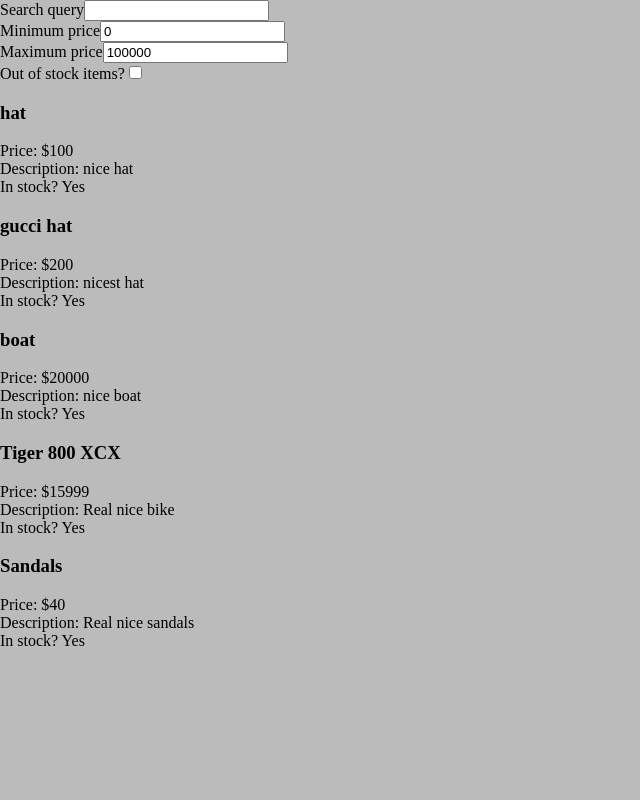
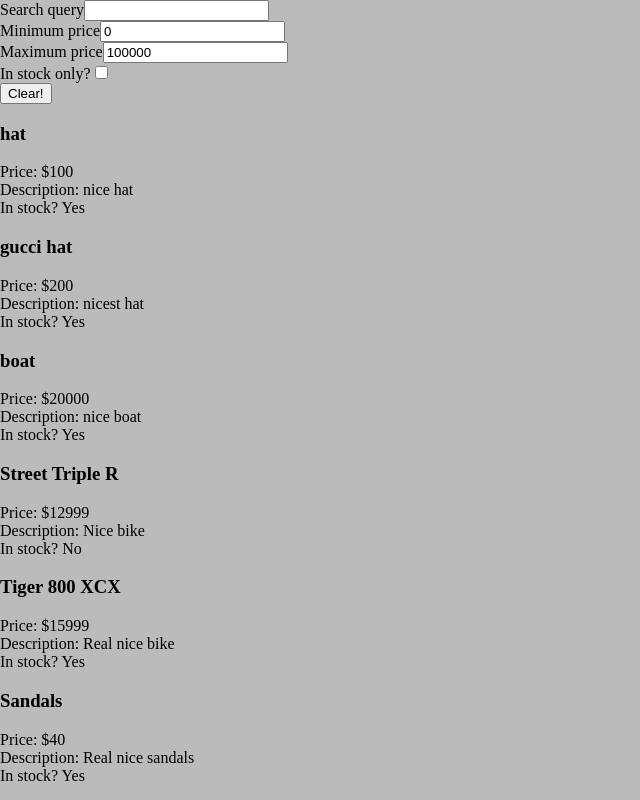
Before and after one commit to superturboryan/SearchField-React-Redux, a React app: page / in a window 1280 px wide. Shown: the whole page, without its empty margins (0-640 px from the left). Built offline with nearby package versions, Linux system fonts and the light colour scheme.

Commit message:
Add clear button to reset fields. Add handler to dispatch action to reducer in store

```diff
--- a/src/Search.jsx
+++ b/src/Search.jsx
@@ -33,6 +33,10 @@ class UnconnectedSearch extends Component {
       }
    }
 
+   handleClearFields = () => {
+      this.props.dispatch({ type: "clear-fields" })
+   }
+
    render = () => {
       return (
          <div>
@@ -49,9 +53,10 @@ class UnconnectedSearch extends Component {
                <input type="text" onChange={this.handleMaximumPrice} value={this.props.maxPrice} />
             </div>
             <div>
-               Out of stock items?
-               <input type="checkbox" onChange={this.handleInStock} />
+               In stock only?
+               <input type="checkbox" onChange={this.handleInStock} checked={this.props.inStock} />
             </div>
+            <button onClick={this.handleClearFields}>Clear!</button>
          </div>)
    }
 
--- a/src/store.js
+++ b/src/store.js
@@ -1,16 +1,24 @@
 import { createStore } from "redux"
 let reducer = (state, action) => {
+
    if (action.type === "query") {
       return { ...state, searchQuery: action.q }
    }
+
    if (action.type === "minimum-price") {
       return { ...state, min: action.price }
    }
+
    if (action.type === "maximum-price") {
       return { ...state, max: action.price }
    }
+
    if (action.type === "change-instock") {
       return { ...state, inStock: !state.inStock }
+   }
+
+   if (action.type === "clear-fields") {
+      return { searchQuery: "", min: 0, max: 100000, inStock: false }
    }
 
    return state
@@ -18,7 +26,7 @@ let reducer = (state, action) => {
 
 const store = createStore(
    reducer,
-   { searchQuery: "", min: 0, max: 100000, inStock: true },
+   { searchQuery: "", min: 0, max: 100000, inStock: false },
    window.__REDUX_DEVTOOLS_EXTENSION__ && window.__REDUX_DEVTOOLS_EXTENSION__()
 )
 
```
